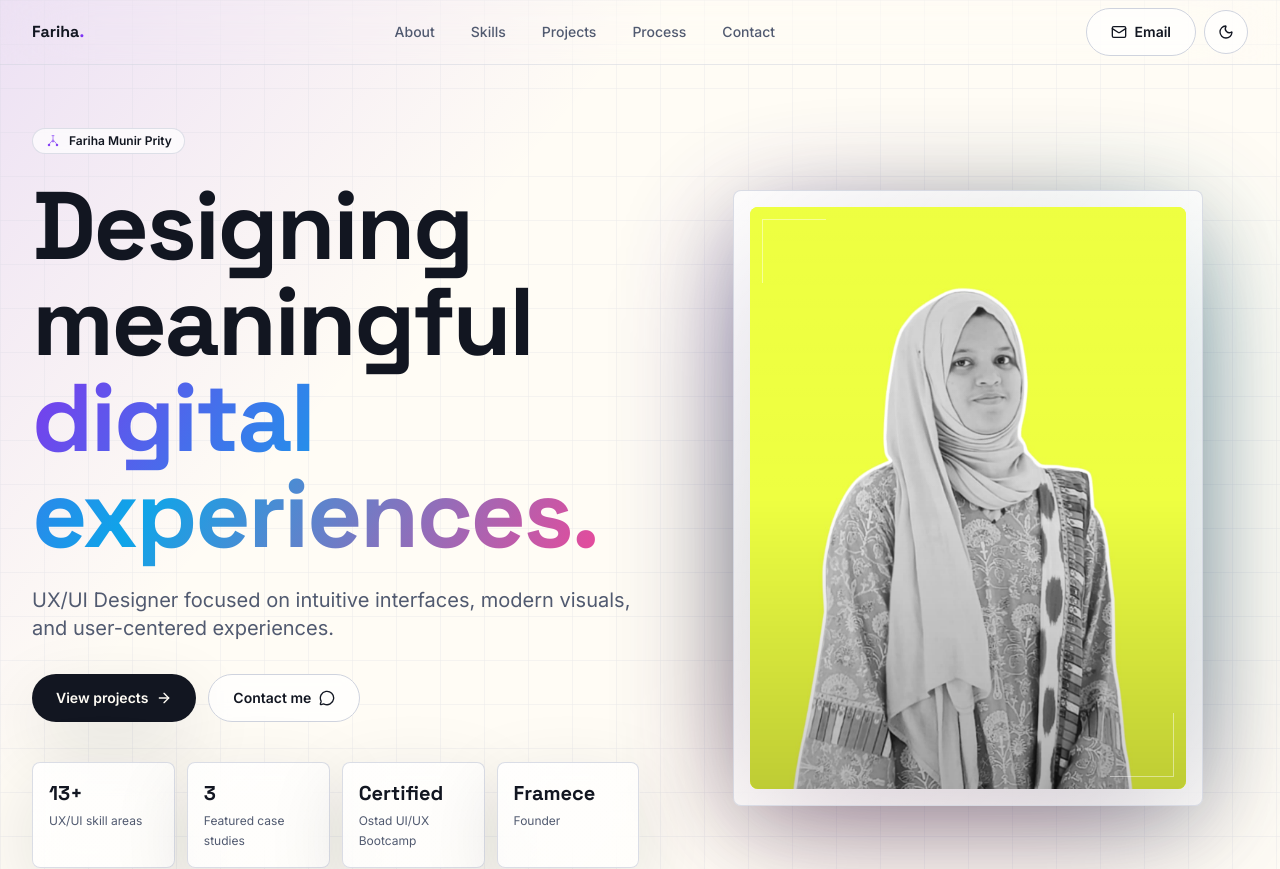
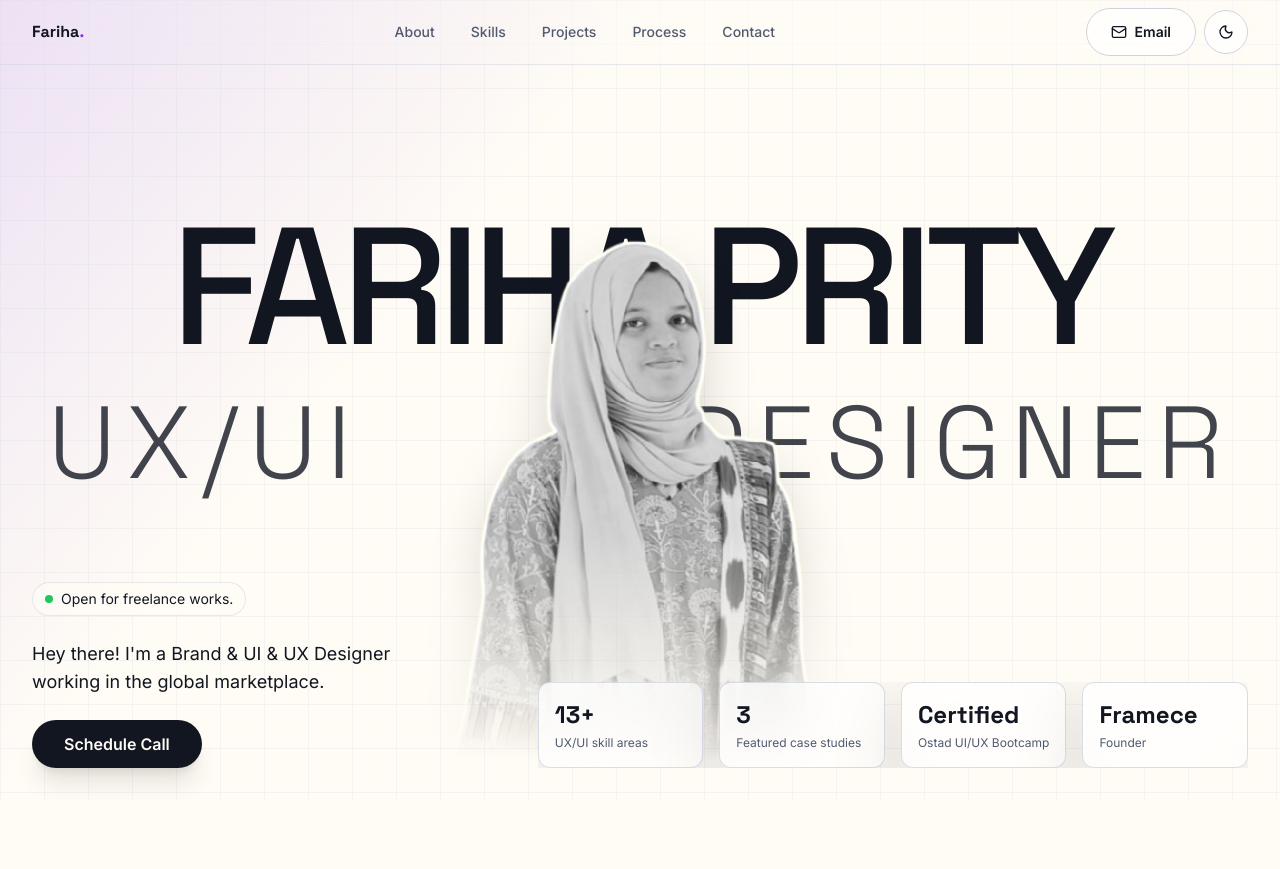
Before and after one commit to Omar-webcloud/Prity, a Next.js app: page / in a window 1280 px wide. Shown: the top 869 px of the page. Built offline with nearby package versions, Linux system fonts and the light colour scheme.

Commit message:
chore: small ux fixes

```diff
--- a/app/globals.css
+++ b/app/globals.css
@@ -138,3 +138,11 @@ body {
 .focus-ring {
   @apply focus-visible:outline-none focus-visible:ring-2 focus-visible:ring-ring focus-visible:ring-offset-2 focus-visible:ring-offset-background;
 }
+
+.hide-scrollbar {
+  -ms-overflow-style: none;
+  scrollbar-width: none;
+}
+.hide-scrollbar::-webkit-scrollbar {
+  display: none;
+}
--- a/components/portfolio-page.tsx
+++ b/components/portfolio-page.tsx
@@ -2,8 +2,8 @@
 
 import Image from "next/image";
 import Link from "next/link";
-import { motion, animate, useInView } from "framer-motion";
-import { useState, useEffect, useRef } from "react";
+import { motion } from "framer-motion";
+import { useState } from "react";
 import {
   ArrowRight,
   ChevronRight,
@@ -510,110 +510,100 @@ function Header() {
   );
 }
 
-function AnimatedCounter({ value }: { value: string }) {
-  const ref = useRef<HTMLSpanElement>(null);
-  const isInView = useInView(ref, { once: true });
-  const [displayValue, setDisplayValue] = useState("0");
-
-  useEffect(() => {
-    const numMatch = value.match(/^(\d+)(.*)$/);
-    if (!numMatch) {
-      setDisplayValue(value);
-      return;
-    }
-
-    if (isInView) {
-      const end = parseInt(numMatch[1], 10);
-      const suffix = numMatch[2];
-
-      const controls = animate(0, end, {
-        duration: 2,
-        delay: 3.5, // Wait for splash screen
-        ease: "easeOut",
-        onUpdate: (val) => {
-          setDisplayValue(Math.round(val) + suffix);
-        }
-      });
-      return controls.stop;
-    }
-  }, [value, isInView]);
-
-  return <span ref={ref}>{displayValue}</span>;
-}
-
 function Hero() {
   return (
     <section
       id="home"
-      className="relative min-h-screen overflow-hidden pb-16 pt-28 sm:pb-20 sm:pt-32"
+      className="relative min-h-screen overflow-hidden flex items-center justify-center pt-20"
     >
       <div className="absolute inset-0 -z-10 bg-hero-grid bg-[size:44px_44px] opacity-45" />
-      <Container className="grid min-h-[calc(100vh-9rem)] items-center gap-12 lg:grid-cols-[1.04fr_0.96fr]">
+
+      {/* Massive Background Text */}
+      <div className="absolute inset-0 z-0 flex flex-col items-center justify-start pt-[18vh] md:justify-center md:pt-0 pointer-events-none select-none overflow-hidden">
         <motion.div
-          initial={{ opacity: 0, y: 24 }}
+          initial={{ opacity: 0, y: 20 }}
           animate={{ opacity: 1, y: 0 }}
-          transition={{ duration: 0.65, ease: "easeOut" }}
-          className="max-w-3xl"
+          transition={{ duration: 0.8, ease: "easeOut" }}
+          className="text-[15vw] md:text-[13vw] font-display font-medium leading-[0.85] tracking-tighter text-foreground whitespace-nowrap md:mt-[-8vh]"
         >
-          <Badge className="mb-6 gap-2 text-foreground">
-            <PremiumGlyph name="designer" className="h-4 w-4 icon-mark" />
-            Fariha Munir Prity
-          </Badge>
-          <h1 className="font-display text-5xl font-bold leading-[1.08] tracking-tight text-foreground sm:text-7xl lg:text-8xl">
-            Designing meaningful{" "}
-            <span className="text-gradient">digital experiences.</span>
-          </h1>
-          <p className="mt-6 max-w-2xl text-lg leading-8 text-muted-foreground sm:text-xl">
-            UX/UI Designer focused on intuitive interfaces, modern visuals, and
-            user-centered experiences.
+          FARIHA PRITY
+        </motion.div>
+        <motion.div
+          initial={{ opacity: 0, y: 20 }}
+          animate={{ opacity: 1, y: 0 }}
+          transition={{ duration: 0.8, ease: "easeOut", delay: 0.1 }}
+          className="flex w-full px-4 md:px-8 lg:px-12 justify-between text-[10vw] md:text-[8vw] font-display font-light tracking-[0.1em] text-foreground/80 mt-2"
+        >
+          <span>UX/UI</span>
+          <span>DESIGNER</span>
+        </motion.div>
+      </div>
+
+      {/* Center Image */}
+      <motion.div
+        initial={{ opacity: 0, scale: 0.9, y: 30 }}
+        animate={{ opacity: 1, scale: 1, y: 0 }}
+        transition={{ duration: 1, ease: "easeOut", delay: 0.2 }}
+        className="relative z-10 w-full max-w-[340px] md:max-w-[480px] aspect-[3/4] mx-auto mt-[4vh] md:mt-[8vh]"
+      >
+        <Image
+          src="/headshot.png"
+          alt="Fariha Munir Prity"
+          fill
+          priority
+          sizes="(min-width: 768px) 480px, 340px"
+          className="object-cover object-top drop-shadow-2xl [mask-image:linear-gradient(to_bottom,black_60%,transparent_95%)]"
+        />
+      </motion.div>
+
+      {/* Bottom Content */}
+      <Container className="absolute bottom-4 sm:bottom-8 inset-x-0 z-30 pointer-events-none flex flex-col lg:flex-row justify-between items-end gap-6 lg:gap-8">
+        {/* Left Side (Freelance info) */}
+        <div className="max-w-sm pointer-events-auto pb-4 lg:pb-0">
+          <div className="inline-flex items-center gap-2 rounded-full border border-border/50 bg-background/60 backdrop-blur-md px-3 py-1.5 text-sm text-foreground mb-4 sm:mb-6">
+            <span className="relative flex h-2 w-2">
+              <span className="animate-ping absolute inline-flex h-full w-full rounded-full bg-green-400 opacity-75"></span>
+              <span className="relative inline-flex rounded-full h-2 w-2 bg-green-500"></span>
+            </span>
+            Open for freelance works.
+          </div>
+          <p className="text-base sm:text-lg text-foreground dark:text-white/90 dark:bg-black/30 dark:backdrop-blur-sm dark:rounded-lg dark:px-3 dark:py-2 leading-relaxed mb-4 sm:mb-6">
+            Hey there! I'm a Brand &amp; UI &amp; UX Designer working in the global marketplace.
           </p>
-          <div className="mt-8 flex flex-col gap-3 sm:flex-row">
-            <Button asChild>
-              <a href="#projects">
-                View projects
-                <ArrowRight className="h-4 w-4" />
-              </a>
-            </Button>
-            <Button asChild variant="secondary">
-              <a href="#contact">
-                Contact me
-                <MessageCircle className="h-4 w-4" />
-              </a>
-            </Button>
+          <Button asChild className="rounded-full px-8 py-6 text-base font-semibold shadow-xl">
+            <a href="#contact">Schedule Call</a>
+          </Button>
+        </div>
+
+        {/* Right Side (Stats) */}
+        <div className="pointer-events-auto w-[100vw] -mx-4 sm:w-full sm:mx-0 lg:w-auto overflow-hidden pb-4 lg:pb-0">
+
+          {/* Mobile Auto-scrolling Marquee */}
+          <div className="flex lg:hidden relative w-full overflow-hidden [mask-image:linear-gradient(to_right,transparent,black_5%,black_95%,transparent)]">
+            <motion.div
+              className="flex gap-4 w-max pr-4"
+              animate={{ x: ["0%", "-50%"] }}
+              transition={{ ease: "linear", duration: 15, repeat: Infinity }}
+            >
+              {[...stats, ...stats].map(([value, label], i) => (
+                <div key={i} className="glass rounded-xl p-5 backdrop-blur-md bg-background/60 w-[55vw] sm:w-[200px] shrink-0">
+                  <dt className="font-display text-2xl font-bold">{value}</dt>
+                  <dd className="mt-1 text-xs text-muted-foreground whitespace-normal">{label}</dd>
+                </div>
+              ))}
+            </motion.div>
           </div>
-          <dl className="mt-10 grid grid-cols-2 gap-3 sm:grid-cols-4">
+
+          {/* Desktop Static Grid */}
+          <dl className="hidden lg:grid lg:grid-cols-4 gap-4">
             {stats.map(([value, label]) => (
-              <div key={label} className="glass rounded-[8px] p-4">
-                <dt className="font-display text-xl font-bold"><AnimatedCounter value={value} /></dt>
-                <dd className="mt-1 text-xs leading-5 text-muted-foreground">{label}</dd>
+              <div key={label} className="glass rounded-xl p-4 backdrop-blur-md bg-background/60 min-w-0">
+                <dt className="font-display text-2xl font-bold">{value}</dt>
+                <dd className="mt-1 text-xs text-muted-foreground whitespace-normal">{label}</dd>
               </div>
             ))}
           </dl>
-        </motion.div>
-
-        <motion.div
-          initial={{ opacity: 0, scale: 0.96, y: 20 }}
-          animate={{ opacity: 1, scale: 1, y: 0 }}
-          transition={{ duration: 0.75, ease: "easeOut", delay: 0.1 }}
-          className="relative mx-auto w-full max-w-[470px] lg:ml-auto"
-        >
-          <div className="mesh-gradient absolute inset-x-4 bottom-0 top-12 -z-10 rounded-[32px] opacity-75 blur-3xl" />
-          <div className="glass relative overflow-hidden rounded-[8px] p-3 sm:p-4">
-            <div className="absolute left-7 top-7 z-10 h-16 w-16 border-l border-t border-white/45" />
-            <div className="absolute bottom-7 right-7 z-10 h-16 w-16 border-b border-r border-white/45" />
-            <div className="relative aspect-[3/4] overflow-hidden rounded-[8px] bg-[#e9ff26]">
-              <Image
-                src="/headshot.jpeg"
-                alt="Fariha Munir Prity"
-                fill
-                priority
-                sizes="(min-width: 1024px) 42vw, 90vw"
-                className="object-cover object-[50%_30%]"
-              />
-              <div className="pointer-events-none absolute inset-0 bg-gradient-to-t from-black/20 via-transparent to-white/5 mix-blend-multiply" />
-            </div>
-          </div>
-        </motion.div>
+        </div>
       </Container>
     </section>
   );
```
Also changed, not shown: public/headshot.jpeg (deleted), public/headshot.png (added).
